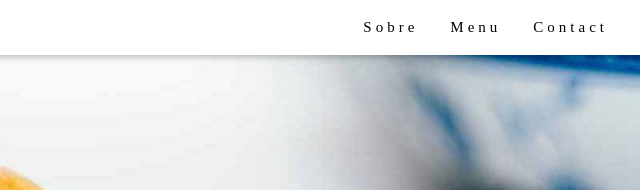
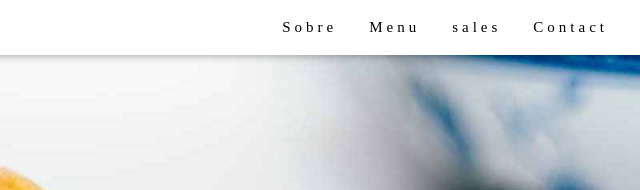
Before and after one commit to micael09-del/projeto, a plain HTML site: page le-catering/index.html in a window 1280 px wide. Shown: the top 190 px of the page, 640-1280 px from the left. Drawn offline with nearby package versions, Linux system fonts and the light colour scheme.

Commit message:
incluindo menu vendas

```diff
--- a/le-catering/index.html
+++ b/le-catering/index.html
@@ -23,6 +23,7 @@ h1, h2, h3, h4, h5, h6 {
     <div class="w3-right w3-hide-small">
       <a href="#about" class="w3-bar-item w3-button">Sobre</a>
       <a href="#menu" class="w3-bar-item w3-button">Menu</a>
+      <a href="#sales" class="w3-bar-item w3-button">sales</a>
       <a href="#contact" class="w3-bar-item w3-button">Contact</a>
     </div>
   </div>
```
